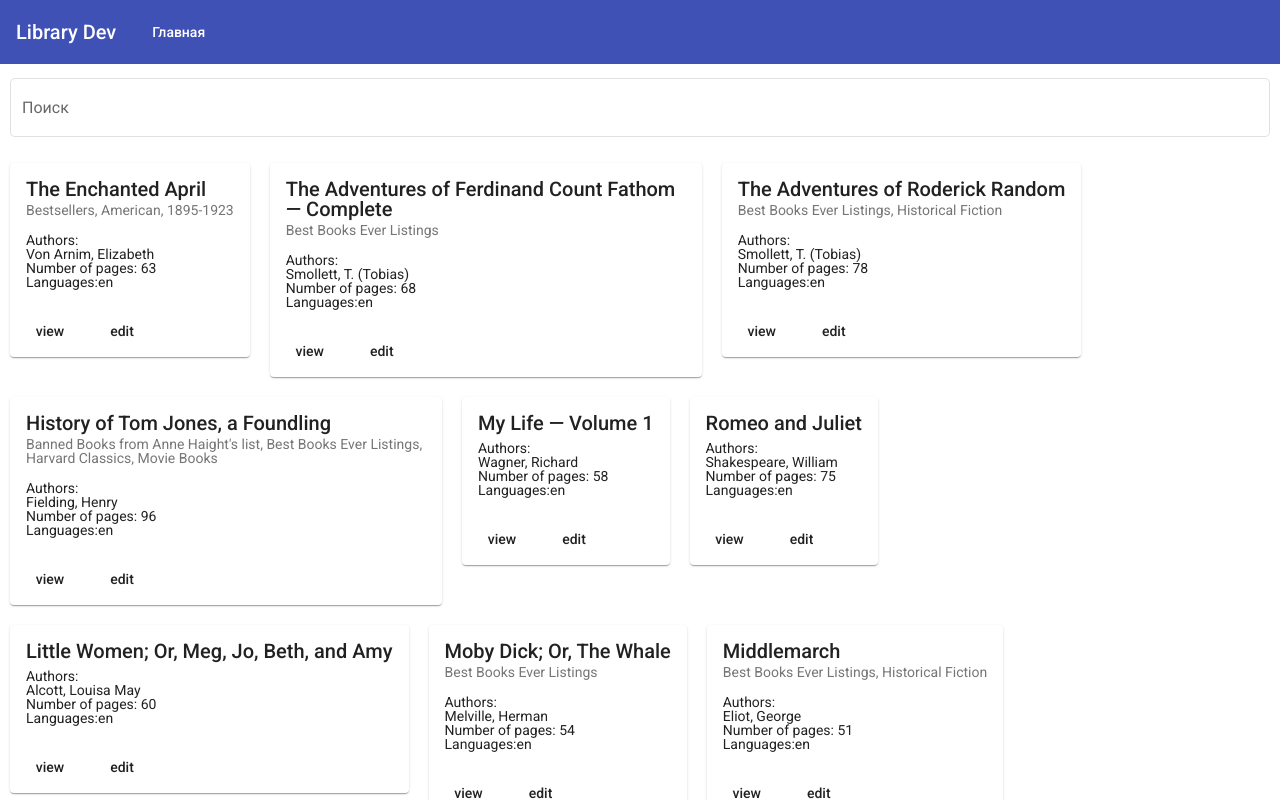
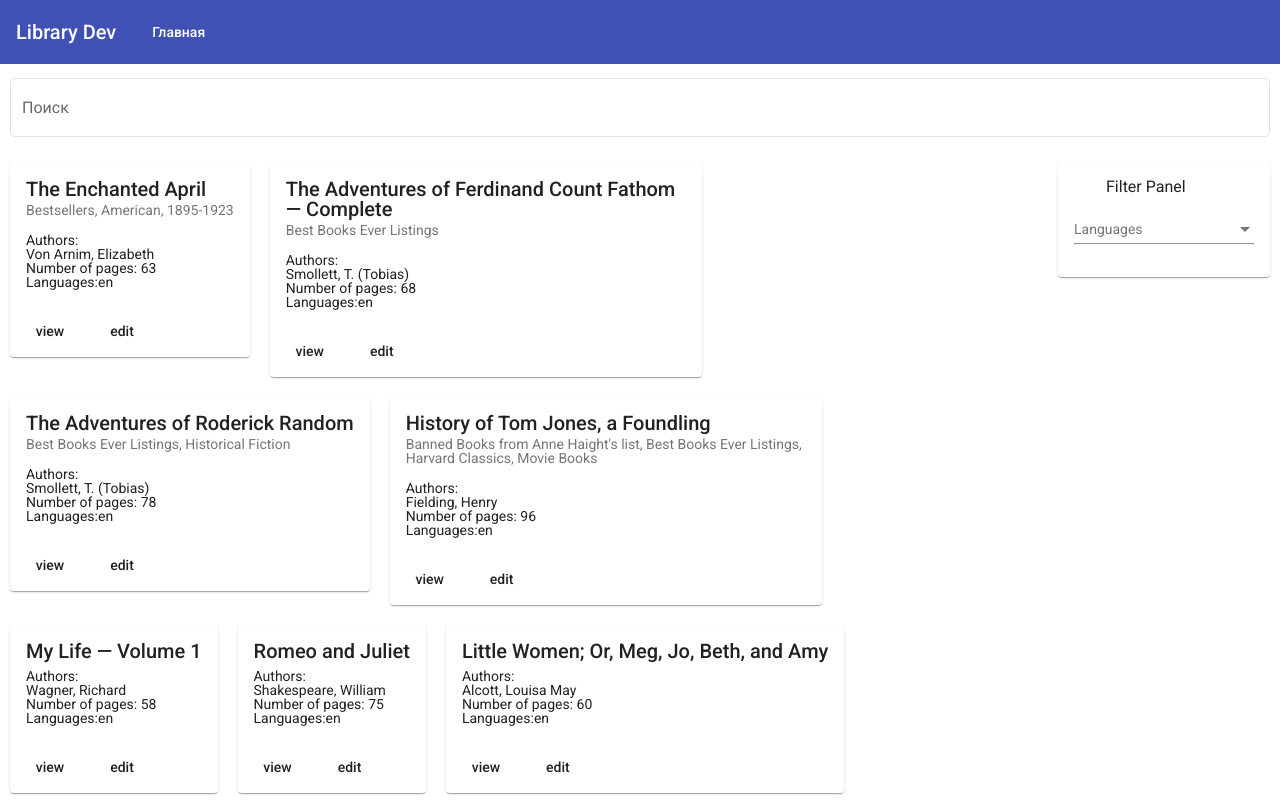
Before and after one commit to 14837-eng/Book-app, an Angular app: page / in a window 1280 px wide. Shown: the top 800 px of the page. Built offline with nearby package versions, Linux system fonts and the light colour scheme.

Commit message:
refactor(main-page): Add struct + filter panel

```diff
--- a/src/app/main-page/main-page.component.html
+++ b/src/app/main-page/main-page.component.html
@@ -4,5 +4,12 @@
     [placeholder]="'Поиск'"
     (onSearch)="onSearch($event)"
   ></app-search>
-  <app-books-list></app-books-list>
+  <div class="main-page-content">
+    <div class="main-page-books">
+      <app-books-list></app-books-list>
+    </div>
+    <div class="main-page-filters">
+      <app-filter-panel></app-filter-panel>
+    </div>
+  </div>
 </div>
--- a/src/app/main-page/main-page.component.scss
+++ b/src/app/main-page/main-page.component.scss
@@ -1,3 +1,12 @@
 .main-page {
   padding: 10px;
+  &-content {
+    display: flex;
+  }
+  &-books {
+    flex: 1;
+  }
+  &-filters {
+    min-width: 200px;
+  }
 }
```
Also changed, not shown: src/app/main-page/main-page.module.ts (+14 -2 lines).
